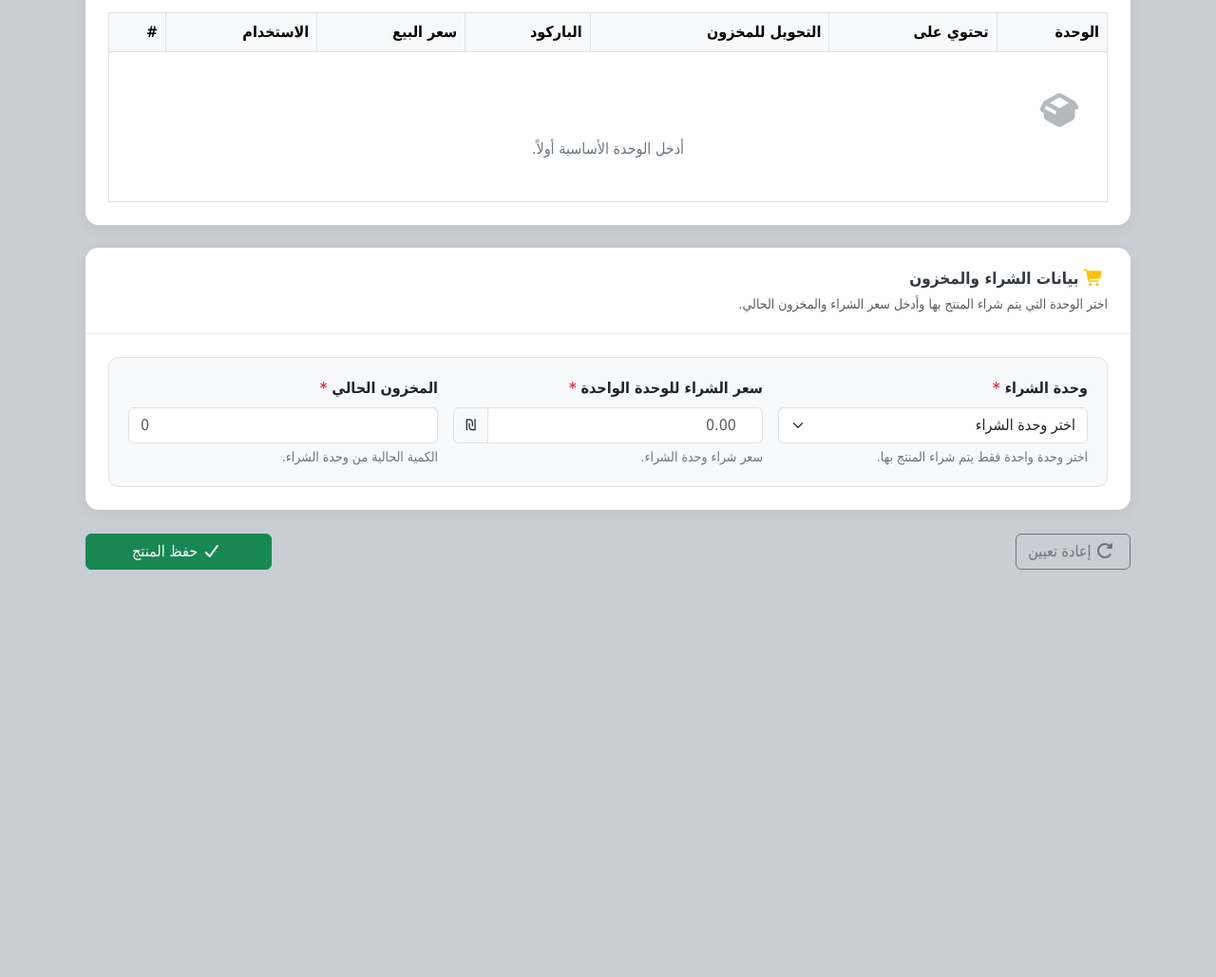
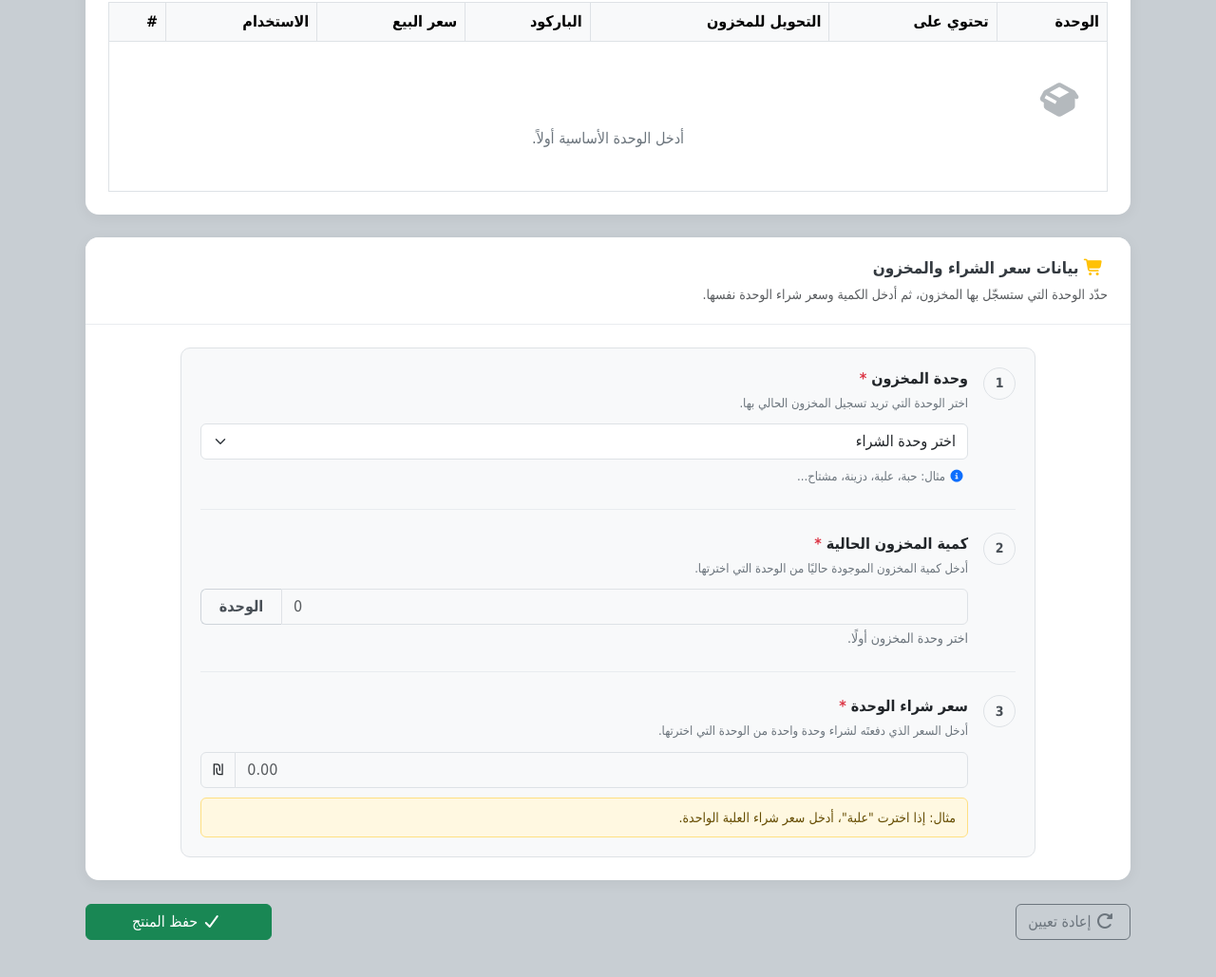
Before and after one commit to AreenHalabe/desktop_pos_system, an Electron app: page views/admin/product/add.html in a window 1280 px wide. Shown: the part 1175-2204 px from the top of the page at 95% size. Before the commit the page ends 1815 px from the top, so only its background shows below. Drawn offline with Linux system fonts and the light colour scheme.

Commit message:
update functionality for add items

```diff
--- a/public/js/admin/product/add.js
+++ b/public/js/admin/product/add.js
@@ -1273,26 +1273,13 @@ async function submitProduct() {
     const baseForPurchase = document.getElementById("baseForPurchase").checked;
 
 
-    const purchaseUnitId =
-        document
-            .getElementById("purchaseUnit")
-            .value;
-
-
-    const purchasePrice =
-        normalizeNumber(
-            document
-                .getElementById("purchasePrice")
-                .value
-        );
-
-
-    const currentStock =
-        normalizeNumber(
-            document
-                .getElementById("currentStock")
-                .value
-        );
+    const purchaseUnitId = document.getElementById("purchaseUnit").value;
+
+
+    const purchasePrice =normalizeNumber(document.getElementById("purchasePrice").value);
+
+
+    const currentStock =normalizeNumber(document.getElementById("currentStock").value);
 
 
     if (!productName) {
@@ -1361,8 +1348,7 @@ async function submitProduct() {
     }
 
 
-    const purchaseUnit =
-        getSelectedPurchaseUnit();
+    const purchaseUnit = getSelectedPurchaseUnit();
 
 
     if (!purchaseUnit) {
@@ -1755,3 +1741,67 @@ async function submitProductData(finalData) {
     //     loader.style.display = 'none';
     // }
 }
+
+
+
+const purchaseUnit = document.getElementById('purchaseUnit');
+const currentStock = document.getElementById('currentStock');
+const purchasePrice = document.getElementById('purchasePrice');
+
+const stockUnit = document.getElementById('stockUnit');
+const selectedUnitHint = document.getElementById('selectedUnitHint');
+const stockUnitHelp = document.getElementById('stockUnitHelp');
+const purchasePriceHelp = document.getElementById('purchasePriceHelp');
+
+
+purchaseUnit.addEventListener('change', function () {
+
+    const selectedOption = this.options[this.selectedIndex];
+
+    if (!this.value) {
+
+        currentStock.disabled = true;
+        purchasePrice.disabled = true;
+
+        stockUnit.textContent = 'الوحدة';
+        stockUnit.classList.remove('active');
+
+        selectedUnitHint.innerHTML = `
+            <i class="fa-solid fa-circle-info ms-1"></i>
+            مثال: حبة، علبة، دزينة، مشتاح...
+        `;
+
+        stockUnitHelp.textContent = 'اختر وحدة المخزون أولًا.';
+
+        purchasePriceHelp.textContent =
+            'اختر وحدة المخزون أولًا.';
+
+        return;
+    }
+
+
+    const unitName = selectedOption.textContent.trim();
+
+
+    // تفعيل الحقول
+    currentStock.disabled = false;
+    purchasePrice.disabled = false;
+
+
+    // إظهار اسم الوحدة بجانب كمية المخزون
+    stockUnit.textContent = unitName;
+    stockUnit.classList.add('active');
+
+
+    // تحديث النصوص حسب الوحدة المختارة
+    selectedUnitHint.innerHTML = `
+        <i class="fa-solid fa-circle-check ms-1 text-success"></i>
+        سيتم تسجيل المخزون بوحدة <strong>${unitName}</strong>.
+    `;
+
+    stockUnitHelp.textContent =
+        `أدخل كمية المخزون الحالية من ${unitName}.`;
+
+    purchasePriceHelp.textContent =
+        `أدخل سعر شراء ال  ${unitName} الواحد/ة.`;
+});
--- a/views/admin/product/add.html
+++ b/views/admin/product/add.html
@@ -113,10 +113,6 @@
             opacity: 0.5;
         }
 
-        .price-input {
-            direction: ltr;
-            text-align: right;
-        }
 
         .action-buttons {
             display: flex;
@@ -168,6 +164,191 @@
         .stock-result strong {
             font-size: 15px;
         }
+
+
+
+/* Purchase Card */
+.purchase-card .card-header {
+    background: #fff;
+    border-bottom: 1px solid #e9ecef;
+}
+
+.purchase-box {
+    max-width: 900px;
+    margin: 0 auto;
+}
+
+
+/* كل خطوة */
+.purchase-step {
+    display: flex;
+    gap: 16px;
+    align-items: flex-start;
+}
+
+
+/* رقم الخطوة */
+.step-number {
+    width: 34px;
+    height: 34px;
+    min-width: 34px;
+
+    display: flex;
+    align-items: center;
+    justify-content: center;
+
+    border-radius: 50%;
+
+    background: #f8f9fa;
+    border: 1px solid #dee2e6;
+
+    color: #495057;
+    font-weight: 700;
+    font-size: 14px;
+}
+
+
+/* محتوى الخطوة */
+.step-content {
+    flex: 1;
+    min-width: 0;
+}
+
+.step-content .form-label {
+    font-weight: 600;
+    margin-bottom: 4px;
+}
+
+
+/* وصف الخطوة */
+.step-description {
+    color: #6c757d;
+    font-size: 13px;
+    margin-bottom: 12px;
+}
+
+
+/* الخط الفاصل بين الخطوات */
+.step-divider {
+    height: 1px;
+    background: #e9ecef;
+    margin: 24px 0;
+}
+
+
+/* المعلومة الصغيرة أسفل الوحدة */
+.selected-unit-hint {
+    margin-top: 8px;
+    font-size: 13px;
+    color: #6c757d;
+}
+
+.selected-unit-hint i {
+    color: #0d6efd;
+}
+
+
+/* كمية المخزون + اسم الوحدة */
+.stock-input-wrapper {
+    display: flex;
+    align-items: stretch;
+}
+
+.stock-input-wrapper .stock-input {
+    border-top-left-radius: 0;
+    border-bottom-left-radius: 0;
+}
+
+.stock-unit {
+    min-width: 85px;
+
+    display: flex;
+    align-items: center;
+    justify-content: center;
+
+    padding: 0 14px;
+
+    background: #f8f9fa;
+    border: 1px solid #ced4da;
+    border-right: 0;
+
+    border-radius: 0.375rem 0 0 0.375rem;
+
+    font-weight: 600;
+    color: #495057;
+
+    transition: all 0.2s ease;
+}
+
+
+/* عندما يتم اختيار الوحدة */
+.stock-unit.active {
+    background: #fff8e1;
+    color: #856404;
+    border-color: #ffc107;
+}
+
+
+/* الحقول المعطلة */
+.form-control:disabled {
+    background-color: #f8f9fa;
+    cursor: not-allowed;
+}
+
+
+.base-unit-help {
+    font-size: 13px;
+    font-weight: 400;
+    color: #6c757d;
+    margin-top: 4px;
+    line-height: 1.6;
+}
+
+.purchase-price-help {
+    margin-top: 10px;
+    padding: 9px 12px;
+
+    background-color: #fff8e1;
+    border: 1px solid #ffe082;
+    border-radius: 6px;
+
+    font-size: 14px;
+    font-weight: 500;
+    color: #664d03;
+
+    line-height: 1.6;
+}
+
+/* الموبايل */
+@media (max-width: 576px) {
+
+    .purchase-card .card-body {
+        padding: 1rem !important;
+    }
+
+    .purchase-step {
+        gap: 10px;
+    }
+
+    .step-number {
+        width: 30px;
+        height: 30px;
+        min-width: 30px;
+        font-size: 13px;
+    }
+
+    .stock-unit {
+        min-width: 70px;
+        padding: 0 8px;
+    }
+
+}
+
+
+
+
+
+
 
         @media (max-width: 768px) {
             .page-wrapper {
@@ -278,6 +459,11 @@
 
                         الوحدة الأساسية
 
+                        <div class="base-unit-help">
+                            <span class="form-text text-danger">مهم جدًا:</span>
+                            أصغر وِحدة يمكن بيع المنتج بها، مثل:
+                            سيجارة، قطعة، رغيف، كيلو، حبة، إلخ.
+                        </div>
                     </div>
 
                 </div>
@@ -322,10 +508,6 @@
                                 </select>
 
                                 <div class="form-text d-flex flex-column gap-1">
-                                    <div>
-                                        <span class="text-danger">مهم جدًا:</span> أصغر وِحدة يمكن بيع المنتج بها، مثل:
-                                        سيجارة، قطعة، رغيف، كيلو، حبة، إلخ.
-                                    </div>
                                     <div>
                                         <span class="text-danger">ملاحظة:</span> * هذه الوِحدة التي سيُحسب المخزون
                                         عليها.
@@ -377,24 +559,6 @@
 
                         </div>
 
-
-                        <!-- <div class="mt-3 d-none">
-
-                            <div class="usage-checkboxes">
-
-                                <div class="form-check">
-
-                                    <input class="form-check-input" type="checkbox" id="baseForSale" checked>
-
-                                    <label class="form-check-label" for="baseForSale">
-                                        يمكن البيع بهذه الوحدة
-                                    </label>
-
-                                </div>
-
-                            </div>
-
-                        </div> -->
                         <hr>
                         <div>
 
@@ -730,25 +894,19 @@
             </div>
 
 
-            <!-- =========================
-             بيانات الشراء والمخزون
-        ========================== -->
-            <div class="card mb-4">
+
+
+<div class="card mb-4 purchase-card">
 
     <div class="card-header">
 
         <div class="section-title mb-1">
-
             <i class="fa-solid fa-cart-shopping text-warning ms-1"></i>
-
-                        بيانات الشراء والمخزون
-
+            بيانات سعر الشراء والمخزون
         </div>
 
         <div class="text-muted small">
-
-                        اختر الوحدة التي يتم شراء المنتج بها وأدخل سعر الشراء والمخزون الحالي.
-
+            حدّد الوحدة التي ستسجّل بها المخزون، ثم أدخل الكمية وسعر شراء الوحدة نفسها.
         </div>
 
     </div>
@@ -758,91 +916,85 @@
 
         <div class="purchase-box">
 
-                        <div class="row g-3">
+            <!-- الخطوة الأولى -->
+            <div class="purchase-step">
 
-                            <!-- وحدة الشراء -->
-                            <div class="col-md-4">
+                <div class="step-number">
+                    1
+                </div>
+
+                <div class="step-content">
 
                     <label class="form-label">
-
-                                    وحدة الشراء
-
+                        وحدة المخزون
                         <span class="required">*</span>
-
                     </label>
 
+                    <div class="step-description">
+                        اختر الوحدة التي تريد تسجيل المخزون الحالي بها.
+                    </div>
+
                     <select class="form-select" id="purchaseUnit" required>
-
                         <option value="">
-                                        اختر وحدة الشراء
+                            اختر وحدة المخزون
                         </option>
-
                     </select>
 
-                                <div class="form-text">
-
-                                    اختر وحدة واحدة فقط يتم شراء المنتج بها.
+                    <div class="selected-unit-hint" id="selectedUnitHint">
+                        <i class="fa-solid fa-circle-info ms-1"></i>
+                        مثال: حبة، علبة، دزينة، مشتاح...
+                    </div>
 
                 </div>
 
             </div>
 
 
-                            <!-- سعر الشراء -->
-                            <div class="col-md-4">
+            <div class="step-divider"></div>
+
+
+            <!-- الخطوة الثانية -->
+            <div class="purchase-step">
+
+                <div class="step-number">
+                    2
+                </div>
+
+                <div class="step-content">
 
                     <label class="form-label">
-
-                                    سعر الشراء للوحدة الواحدة
-
+                        كمية المخزون الحالية
                         <span class="required">*</span>
-
                     </label>
 
-                                <div class="input-group">
+                    <div class="step-description">
+                        أدخل كمية المخزون الموجودة حاليًا من الوحدة التي اخترتها.
+                    </div>
 
-                                    <input type="number" class="form-control price-input" id="purchasePrice" min="0"
-                                        step="0.01" placeholder="0.00" required>
+                    <div class="stock-input-wrapper">
 
-                                    <span class="input-group-text">
-                                        ₪
+                        <input type="number"
+                            class="form-control stock-input"
+                            id="currentStock"
+                            min="0"
+                            step="1"
+                            placeholder="0"
+                            required
+                            disabled>
+
+                        <span class="stock-unit" id="stockUnit">
+                            الوحدة
                         </span>
 
                     </div>
 
-                                <div class="form-text">
-
-                                    سعر شراء وحدة الشراء.
-
-                                </div>
-
-                            </div>
-
-
-                            <!-- المخزون الحالي -->
-                            <div class="col-md-4">
-
-                                <label class="form-label">
-
-                                    المخزون الحالي
-
-                                    <span class="required">*</span>
-
-                                </label>
-
-                                <input type="number" class="form-control" id="currentStock" min="0" step="1"
-                                    placeholder="0" required>
-
-                                <div class="form-text">
-
-                                    الكمية الحالية من وحدة الشراء.
-
+                    <div class="form-text" id="stockUnitHelp">
+                        اختر وحدة المخزون أولًا.
                     </div>
 
                 </div>
 
             </div>
-
 
             <!-- نتيجة التحويل -->
             <div class="stock-result mt-4" id="stockResult" style="display: none;">
@@ -857,11 +1009,64 @@
 
             </div>
 
+            <div class="step-divider"></div>
+
+
+            <!-- الخطوة الثالثة -->
+            <div class="purchase-step">
+
+                <div class="step-number">
+                    3
+                </div>
+
+                <div class="step-content">
+
+                    <label class="form-label">
+                        سعر شراء الوحدة
+                        <span class="required">*</span>
+                    </label>
+
+                    <div class="step-description">
+                        أدخل السعر الذي دفعتَه لشراء وحدة واحدة من الوحدة التي اخترتها.
+                    </div>
+
+                    <div class="input-group">
+
+                        <input type="number"
+                            class="form-control price-input"
+                            id="purchasePrice"
+                            min="0"
+                            step="0.01"
+                            placeholder="0.00"
+                            required
+                            disabled>
+
+                        <span class="input-group-text">
+                            ₪
+                        </span>
+
+                    </div>
+
+                    <div class="purchase-price-help" id="purchasePriceHelp">
+                        مثال: إذا اخترت "علبة"، أدخل سعر شراء العلبة الواحدة.
                     </div>
 
                 </div>
 
             </div>
+
+
+
+
+        </div>
+
+    </div>
+
+</div>
+
+
+
+
 
 
             <!-- =========================
```
Lines whose indentation alone changed are shown as unchanged.
